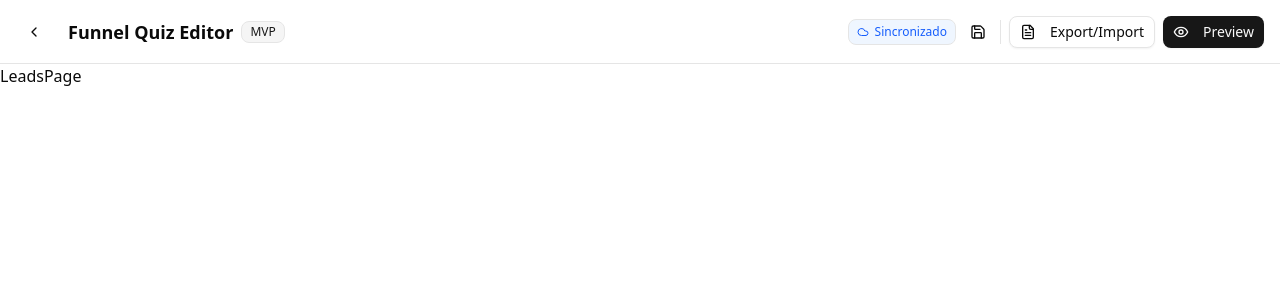
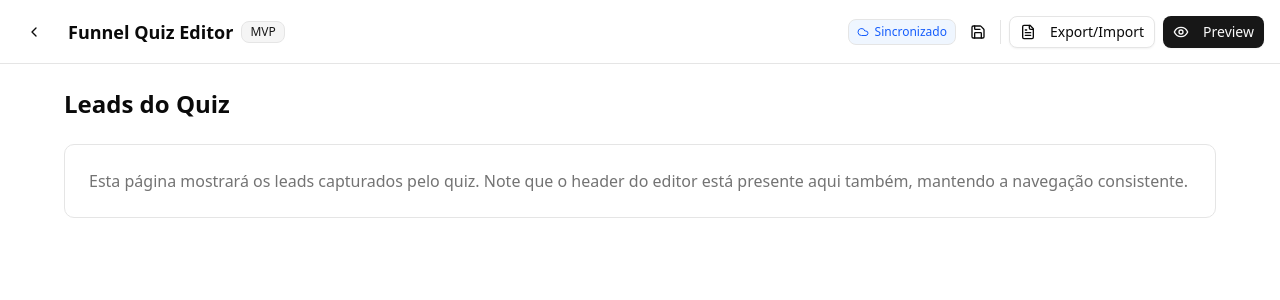
Before and after one commit to herisonp/funnelquiz, a Next.js app: page /dashboard/quiz/1/leads in a window 1280 px wide. Shown: the top 300 px of the page. Built offline with nearby package versions, Linux system fonts and the light colour scheme.

Commit message:
feat: implement basic leads page with shared header
- Add basic UI structure for leads page
- Include descriptive content explaining future functionality
- Leverage shared header from parent layout for consistent navigation
- Add proper styling with Tailwind CSS classes

```diff
--- a/src/app/dashboard/quiz/[id]/leads/page.tsx
+++ b/src/app/dashboard/quiz/[id]/leads/page.tsx
@@ -1,3 +1,16 @@
 export default function LeadsPage() {
-  return <div>LeadsPage</div>;
+  return (
+    <div className="p-6">
+      <div className="max-w-6xl mx-auto">
+        <h1 className="text-2xl font-bold mb-6">Leads do Quiz</h1>
+        <div className="bg-card rounded-lg border p-6">
+          <p className="text-muted-foreground">
+            Esta página mostrará os leads capturados pelo quiz. Note que o
+            header do editor está presente aqui também, mantendo a navegação
+            consistente.
+          </p>
+        </div>
+      </div>
+    </div>
+  );
 }
```
